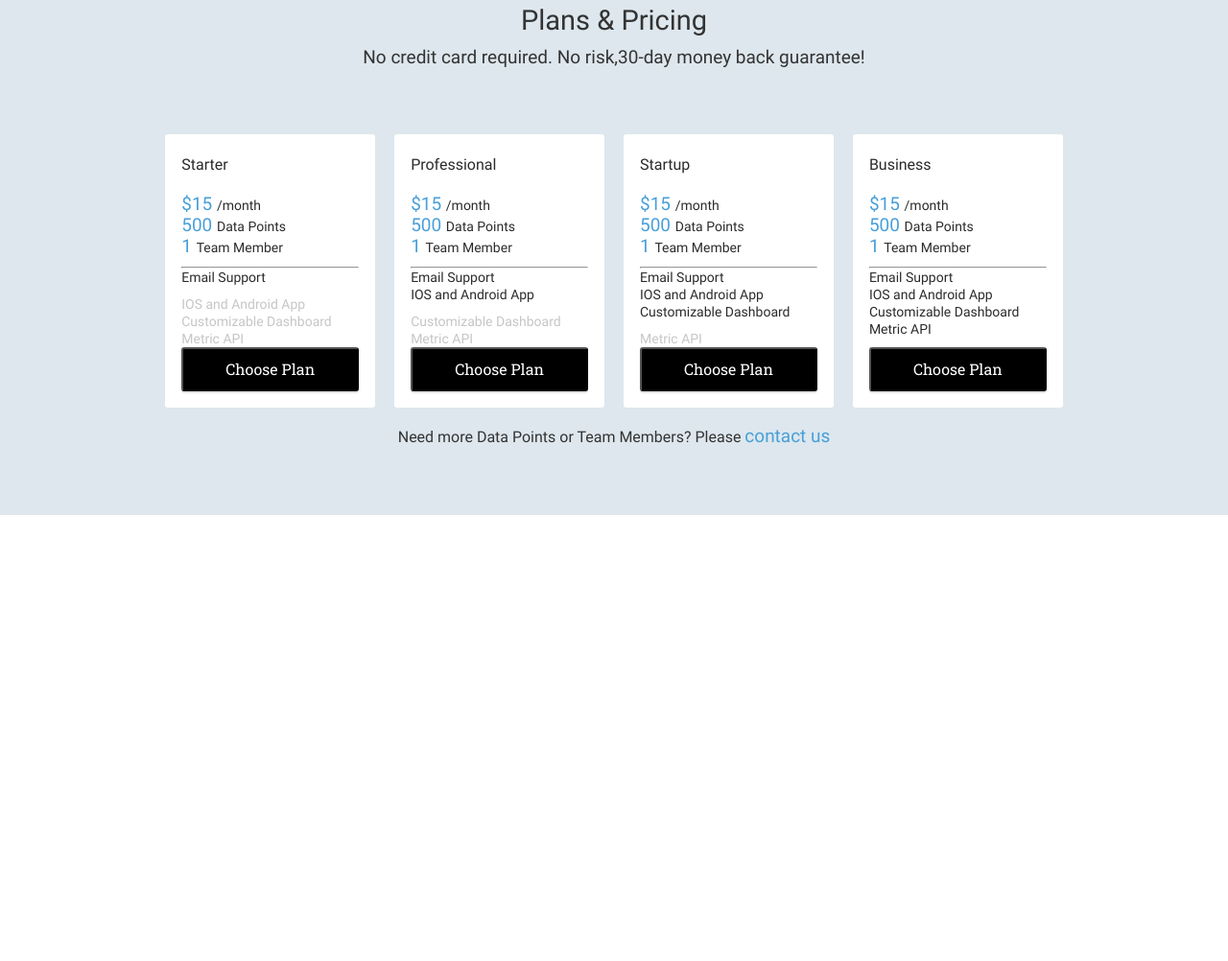
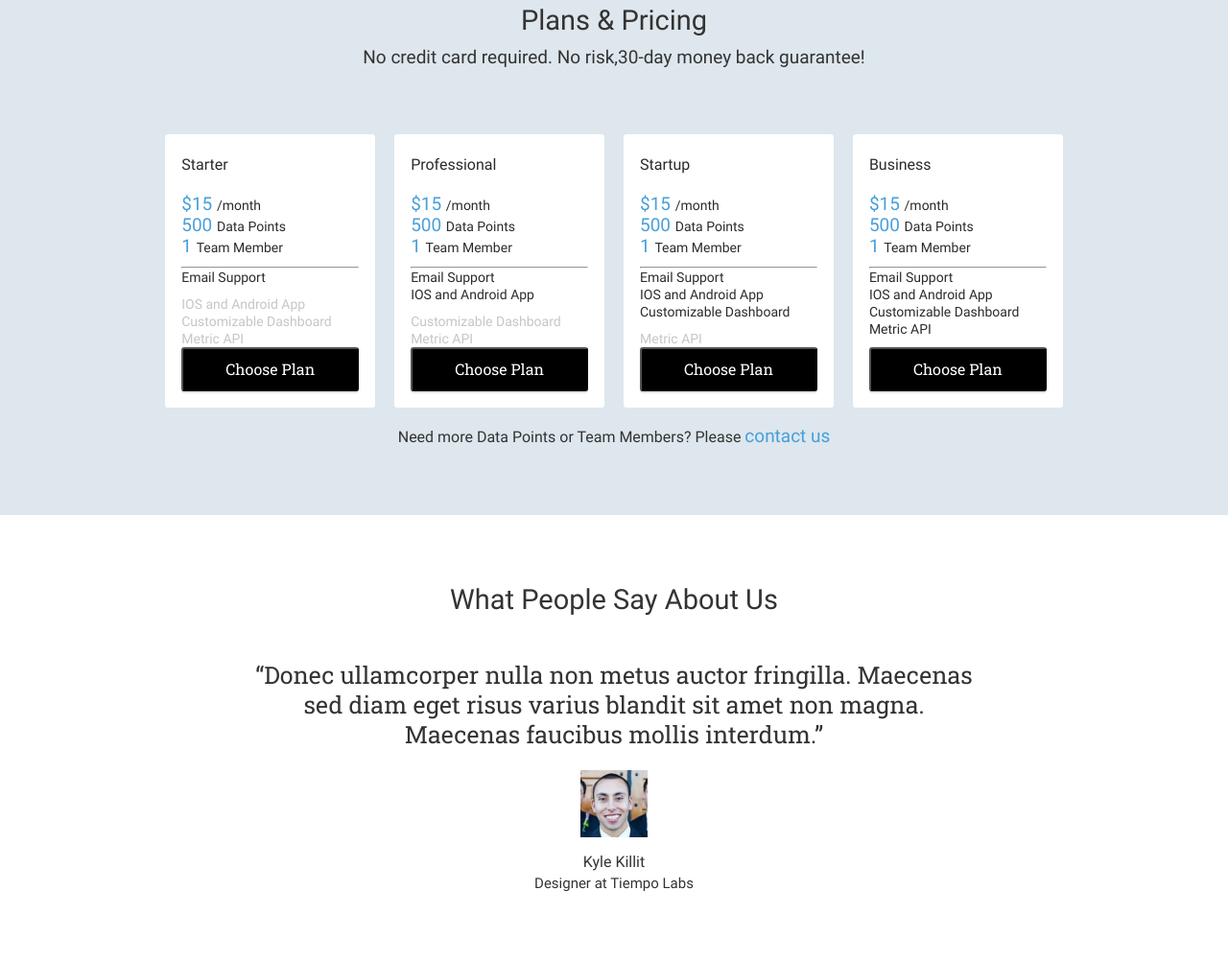
Before and after one commit to khojiakbargofurov/metric, a plain HTML site: page index.html in a window 1280 px wide. Shown: the part 1841-2843 px from the top of the page at 96% size. Before the commit the page ends 2378 px from the top, so only its background shows below. Drawn offline with Linux system fonts and the light colour scheme.

Commit message:
main  section is ready

```diff
--- a/css/style.css
+++ b/css/style.css
@@ -307,3 +307,40 @@ span{
   line-height: 22px;
   padding-top: 19px;
 }
+.about-container {
+  display: flex;
+  flex-direction: column;
+  align-items: center;
+  justify-content: center;
+  text-align: center;
+  padding: 70px 0;
+}
+.about-title {
+  color: #333;
+  font-family: Roboto;
+  font-size: 29px;
+  line-height: 36px;
+  padding-bottom: 45px;
+}
+.about-subtitle {
+  color: #333;
+  font-family: Roboto Slab;
+  font-size: 25px;
+  line-height: 31px;
+  padding-bottom: 22px;
+}
+.about-img {
+  padding-bottom: 12px;
+}
+.name {
+  color: #333;
+  font-family: Roboto;
+  font-size: 16px;
+  line-height: 22px;
+}
+.job {
+  color: #333;
+  font-family: Roboto;
+  font-size: 15px;
+  line-height: 22px;
+}
--- a/index.html
+++ b/index.html
@@ -260,7 +260,23 @@
 
     </div>
     <div class="about">
-
+      <div class="container about-container">
+        <h2 class="about-title">
+              What People Say About Us
+        </h2>
+        <h3 class="about-subtitle">
+          “Donec ullamcorper nulla non metus auctor fringilla. Maecenas <br> sed diam eget risus varius blandit sit amet non magna. <br>       Maecenas faucibus mollis interdum.”
+        </h3>
+        <div>
+          <img src="./static/imgs/jpg/avatar.jpg" alt="avatar img" class="about-img">
+          <h4 class="name">
+            Kyle Killit
+          </h4>
+          <h5 class="job">
+            Designer at Tiempo Labs
+          </h5>
+        </div>
+      </div>
     </div>
   </main>
   <!-- main end -->
```
